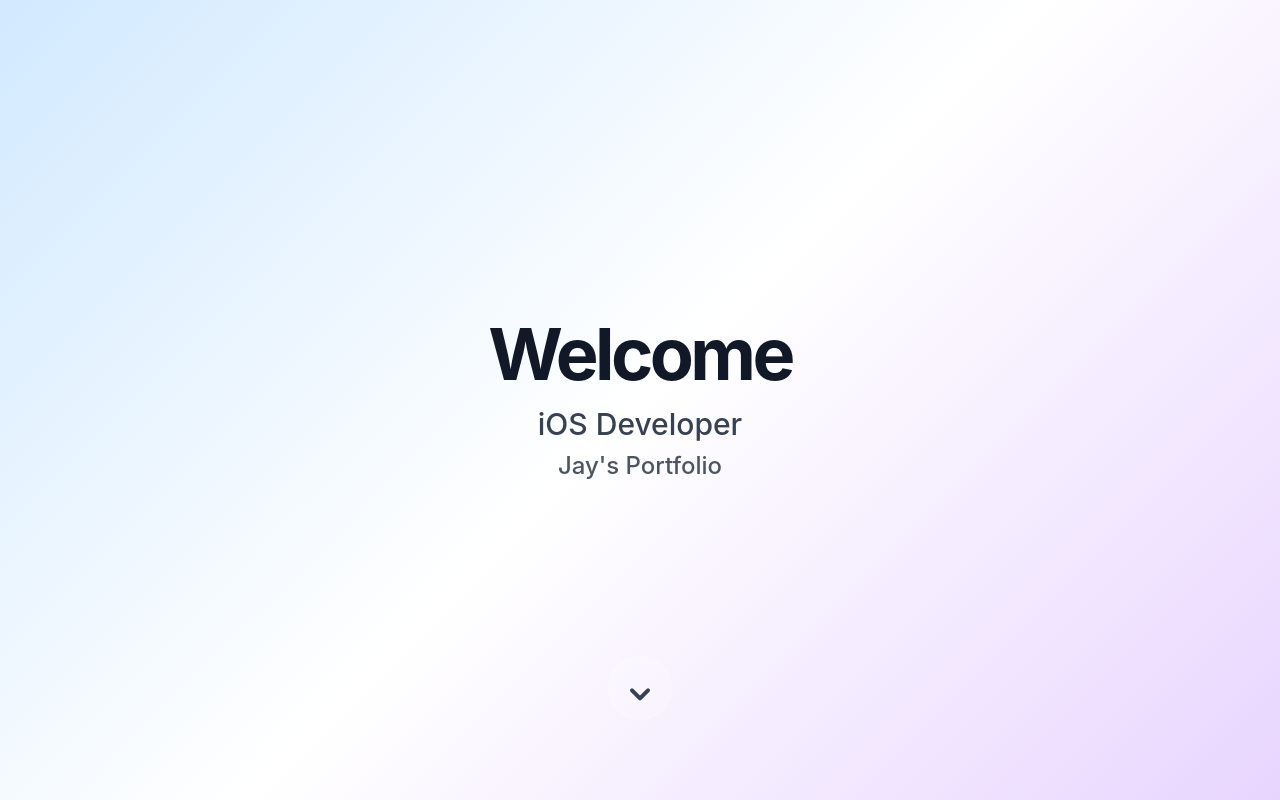
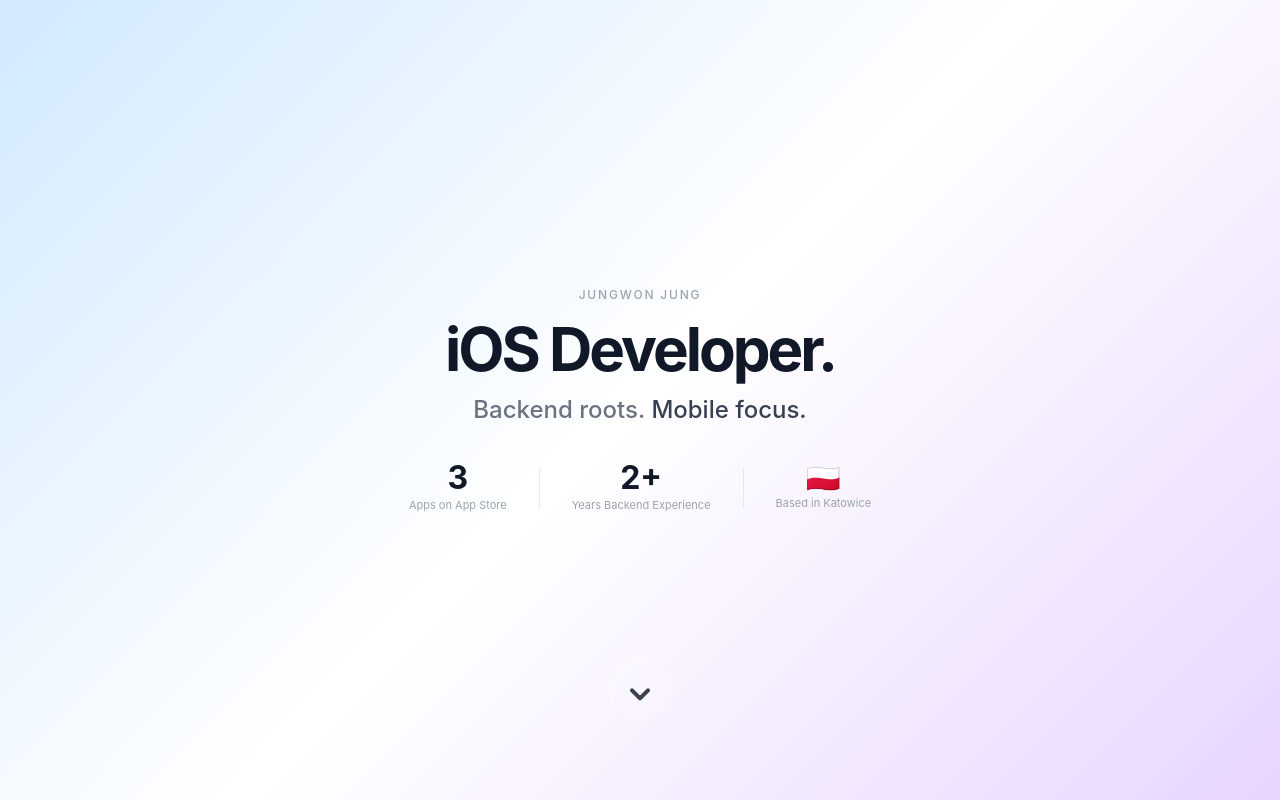
Before and after one commit to jungwonJung/Jay-Portfolio, a React (Create React App) app: page / in a window 1280 px wide. Built offline with nearby package versions, Linux system fonts and the light colour scheme; a web font is replaced by a local one.

Commit message:
updated my data

```diff
--- a/src/components/IOSProfile.tsx
+++ b/src/components/IOSProfile.tsx
@@ -4,11 +4,20 @@ const IOSProfile: React.FC = () => {
   return (
     <div className="flex flex-col items-center py-4 px-4">
       {/* Avatar */}
-      <div className="w-16 h-16 rounded-full bg-iosSecondaryBg-light mb-2 overflow-hidden">
+      <div
+        style={{
+          width: '64px',
+          height: '64px',
+          borderRadius: '50%',
+          overflow: 'hidden',
+          marginBottom: '8px',
+          flexShrink: 0,
+        }}
+      >
         <img
           src="/Jay.png"
           alt="JungWon JUNG"
-          className="w-full h-full object-cover"
+          style={{ width: '64px', height: '64px', objectFit: 'cover', display: 'block' }}
         />
       </div>
 
@@ -18,8 +27,13 @@ const IOSProfile: React.FC = () => {
       </h1>
 
       {/* Subtitle */}
-      <p className="text-[16px] text-iosSecondaryLabel-light">
-        iOS Developer
+      <p className="text-[15px] text-iosSecondaryLabel-light mb-1">
+        iOS Developer · Backend Engineer
+      </p>
+
+      {/* App Store badge */}
+      <p className="text-[12px] text-blue-500 font-medium tracking-wide">
+        3 Apps on the App Store
       </p>
     </div>
   );
--- a/src/components/LandingHero.tsx
+++ b/src/components/LandingHero.tsx
@@ -105,61 +105,74 @@ const LandingHero: React.FC<LandingHeroProps> = ({ onScrollDown }) => {
         initial={{ opacity: 0 }}
         animate={{ opacity: 1 }}
         transition={{ duration: 1.2, ease: 'easeOut' }}
-        className="text-center px-4 w-full max-w-4xl"
         style={{
+          textAlign: 'center',
+          padding: '0 24px',
+          width: '100%',
+          maxWidth: '672px',
           paddingTop: 'env(safe-area-inset-top)',
-          paddingBottom: 'env(safe-area-inset-bottom)'
+          paddingBottom: 'env(safe-area-inset-bottom)',
         }}
       >
-        {/* Welcome Text with Apple-style Animation */}
+        {/* Name label */}
+        <motion.p
+          style={{ fontSize: '12px', fontWeight: 500, letterSpacing: '0.15em', color: '#9ca3af', textTransform: 'uppercase', marginBottom: '12px' }}
+          initial={{ opacity: 0, y: 20 }}
+          animate={{ opacity: 1, y: 0 }}
+          transition={{ duration: 0.7, ease: [0.16, 1, 0.3, 1], delay: 0.2 }}
+        >
+          JungWon JUNG
+        </motion.p>
+
+        {/* Main headline */}
         <motion.h1
-          className="text-4xl sm:text-5xl md:text-6xl lg:text-7xl font-bold tracking-tighter text-gray-900 mb-4"
-          initial={{ opacity: 0, y: 50, scale: 0.9 }}
+          className="text-4xl sm:text-5xl md:text-6xl font-bold tracking-tighter text-gray-900"
+          style={{ marginBottom: '12px', lineHeight: '1.1' }}
+          initial={{ opacity: 0, y: 40, scale: 0.95 }}
           animate={{ opacity: 1, y: 0, scale: 1 }}
-          transition={{
-            duration: 1,
-            ease: [0.16, 1, 0.3, 1], // Apple's custom easing curve
-            delay: 0.2
-          }}
+          transition={{ duration: 1, ease: [0.16, 1, 0.3, 1], delay: 0.35 }}
         >
-          <motion.span
-            initial={{ opacity: 0, y: 20 }}
-            animate={{ opacity: 1, y: 0 }}
-            transition={{
-              duration: 0.8,
-              ease: [0.16, 1, 0.3, 1],
-              delay: 0.4
-            }}
-          >
-            Welcome
-          </motion.span>
+          iOS Developer.
         </motion.h1>
 
-        <motion.h2
-          className="text-xl sm:text-2xl md:text-3xl font-medium text-gray-700 mb-2"
+        {/* Subheadline */}
+        <motion.p
+          className="text-xl sm:text-2xl font-medium"
+          style={{ color: '#6b7280', marginBottom: '36px' }}
           initial={{ opacity: 0, y: 30 }}
           animate={{ opacity: 1, y: 0 }}
-          transition={{
-            duration: 0.8,
-            ease: [0.16, 1, 0.3, 1],
-            delay: 0.6
-          }}
+          transition={{ duration: 0.8, ease: [0.16, 1, 0.3, 1], delay: 0.55 }}
         >
-          iOS Developer
-        </motion.h2>
+          Backend roots.{' '}
+          <span style={{ color: '#374151' }}>Mobile focus.</span>
+        </motion.p>
 
-        <motion.h3
-          className="text-lg sm:text-xl md:text-2xl font-medium text-gray-600"
-          initial={{ opacity: 0, y: 30 }}
+        {/* Stats row — inline styles to guarantee layout */}
+        <motion.div
+          style={{ display: 'flex', alignItems: 'center', justifyContent: 'center', gap: '32px' }}
+          initial={{ opacity: 0, y: 20 }}
           animate={{ opacity: 1, y: 0 }}
-          transition={{
-            duration: 0.8,
-            ease: [0.16, 1, 0.3, 1],
-            delay: 0.8
-          }}
+          transition={{ duration: 0.8, ease: [0.16, 1, 0.3, 1], delay: 0.75 }}
         >
-          Jay's Portfolio
-        </motion.h3>
+          <div style={{ textAlign: 'center' }}>
+            <p style={{ fontSize: '32px', fontWeight: 700, color: '#111827', lineHeight: 1 }}>3</p>
+            <p style={{ fontSize: '11px', color: '#9ca3af', marginTop: '4px', lineHeight: '1.4' }}>Apps on{'\n'}App Store</p>
+          </div>
+
+          <div style={{ width: '1px', height: '40px', backgroundColor: '#e5e7eb' }} />
+
+          <div style={{ textAlign: 'center' }}>
+            <p style={{ fontSize: '32px', fontWeight: 700, color: '#111827', lineHeight: 1 }}>2+</p>
+            <p style={{ fontSize: '11px', color: '#9ca3af', marginTop: '4px', lineHeight: '1.4' }}>Years Backend{'\n'}Experience</p>
+          </div>
+
+          <div style={{ width: '1px', height: '40px', backgroundColor: '#e5e7eb' }} />
+
+          <div style={{ textAlign: 'center' }}>
+            <p style={{ fontSize: '28px', lineHeight: 1 }}>🇵🇱</p>
+            <p style={{ fontSize: '11px', color: '#9ca3af', marginTop: '4px', lineHeight: '1.4' }}>Based in{'\n'}Katowice</p>
+          </div>
+        </motion.div>
       </motion.div>
 
       {/* Bouncing Arrow - Responsive positioning */}
--- a/src/data/projects.ts
+++ b/src/data/projects.ts
@@ -20,20 +20,20 @@ export const projects: Project[] = [
     name: 'PARKinPL',
     imageSrc: '/assets/PARKinPL.png',
     imageAlt: 'Screens of PARKinPL iOS parking zone app',
-    shortDescription: 'Native iOS app that helps drivers instantly find parking zones and rates in major Polish cities.',
-    description: 'PARKinPL is a native UIKit-based iOS app that helps users find the correct parking zone and rates in major Polish cities. It uses GPS and MapKit for real-time zone detection, shows accurate parking prices and operating hours, and supports six cities including Warsaw, Kraków, Wrocław, Katowice, Łódź, and Pszczyna. All location processing happens locally on-device with no backend or network calls, so the app works fully offline once installed.',
+    shortDescription: 'Native iOS app for finding parking zones and rates across major Polish cities — built for the local market.',
+    description: 'PARKinPL is a native UIKit-based iOS app built specifically for drivers navigating Poland\'s paid parking zones. It uses GPS and MapKit for real-time zone detection, displays accurate parking prices and operating hours for 6 major cities, and runs 100% on-device with no backend, no internet required, and no user data collected.',
     descriptionBullets: [
-      'Native iOS app built entirely with UIKit.',
-      'Real-time parking zone detection in major Polish cities.',
-      'Fully offline functionality with 100% on-device processing.',
-      'Privacy-first design: No ads, no accounts, no tracking.',
-      'Available on the App Store for a seamless user experience.',
+      'Built specifically for the Polish market — covering Warsaw, Kraków, Wrocław, Katowice, Łódź, and Pszczyna.',
+      'Real-time parking zone detection using GPS and MapKit — fully offline after install.',
+      '100% on-device processing: no backend, no network calls, no user data collected.',
+      'Privacy-first: no ads, no accounts, no tracking — just the information drivers need.',
+      'Live on the App Store.',
     ],
     highlights: [
-      'Real-time parking zone detection using GPS and MapKit.',
-      'Accurate pricing and operating hours for 6 major Polish cities.',
-      'Built with UIKit and works fully offline with 100% on-device processing.',
-      'Released on the App Store with no ads, accounts, or subscriptions.',
+      'Real-time GPS zone detection — know exactly which zone you\'re in, instantly.',
+      'Accurate pricing and hours for 6 major Polish cities.',
+      'Fully offline: works anywhere, no signal required.',
+      'Zero privacy compromises — no ads, no accounts, no subscriptions.',
     ],
     links: [
       { label: 'GitHub', url: 'https://github.com/jungwonJung/PARKinPL' },
@@ -45,24 +45,51 @@ export const projects: Project[] = [
     appIcon: '/assets/PARKinPL.png',
   },
   {
+    id: 'challengers',
+    name: 'Challengers',
+    imageSrc: '/assets/Challengers.png',
+    imageAlt: 'Screens of Challengers iOS challenge app',
+    shortDescription: 'Social challenge app — create and join goals with friends. Live on the App Store.',
+    description: 'Challengers is an iOS app that lets users create and join challenges with friends. I lead both development and design in a small team, building the full product from onboarding to live data — shipped and available on the App Store. Built with SwiftUI + Combine using MVVM architecture, with Firebase powering real-time data management.',
+    descriptionBullets: [
+      'Led full development and design — from concept to App Store release.',
+      'Real-time challenge creation and tracking with friends.',
+      'SwiftUI + Combine with MVVM for clean, scalable state management.',
+      'Firebase backend for live data sync across users.',
+      'Live on the App Store.',
+    ],
+    highlights: [
+      'End-to-end ownership: design, architecture, development, and release.',
+      'Onboarding, challenge creation, and history flows with strong UX focus.',
+      'MVVM + Combine for reactive, testable architecture.',
+      'Firebase-backed real-time data — live for real users.',
+    ],
+    links: [
+      { label: 'App Store', url: 'https://apps.apple.com/pl/app/challlengers/id6758675338' },
+    ],
+    technologies: ['Swift', 'SwiftUI', 'Combine', 'Firebase', 'MVVM'],
+    appStoreUrl: 'https://apps.apple.com/pl/app/challlengers/id6758675338',
+    appIcon: '/assets/Challengers.png',
+  },
+  {
     id: 'dev60s',
     name: 'Dev60s',
     imageSrc: '/assets/Dev60s.png',
     imageAlt: 'Screens of Dev60s iOS interview quiz app',
-    shortDescription: 'Premium iOS quiz app for developers preparing for technical interviews with 60-second challenges.',
-    description: 'Dev60s is a premium iOS quiz app that helps developers prepare for technical interviews through time-boxed 60-second questions. It covers Swift, iOS development, computer science, algorithms, and data structures with multiple difficulty levels and flexible session lengths, delivering instant feedback and detailed results in a polished SwiftUI experience.',
+    shortDescription: 'iOS quiz app for developers — 60-second technical interview challenges. Live on the App Store.',
+    description: 'Dev60s is an iOS quiz app that helps developers prepare for technical interviews through 60-second time-boxed questions. It covers Swift, iOS development, computer science fundamentals, algorithms, and data structures — with multiple difficulty levels, flexible session lengths, real-time haptic feedback, and a detailed results breakdown.',
     descriptionBullets: [
-      '60-second timer per question with optional strict mode.',
-      'Multiple categories: Swift, iOS development, CS fundamentals, algorithms, and data structures.',
-      'Difficulty levels: Easy, Normal, Hard with 20/30/40-question sessions.',
+      '60-second timer per question with optional strict mode to simulate real interview pressure.',
+      'Categories: Swift, iOS development, CS fundamentals, algorithms, and data structures.',
+      'Three difficulty levels (Easy / Normal / Hard) with 20, 30, or 40-question sessions.',
       'Real-time answer feedback with haptics and animations.',
-      'Detailed results with performance messaging and incorrect answers list.',
+      'Detailed results breakdown showing weak areas and incorrect answers.',
     ],
     highlights: [
-      'Time-boxed 60-second challenges that simulate interview pressure.',
+      'Time-boxed 60-second challenges that simulate real interview pressure.',
       'Flexible session setup with difficulty levels and question counts.',
-      'Real-time feedback with haptics and polished SwiftUI animations.',
-      'Comprehensive results breakdown to improve weak areas.',
+      'Haptics and polished SwiftUI animations for a premium feel.',
+      'Comprehensive results to identify and improve weak areas.',
     ],
     links: [
       { label: 'GitHub', url: 'https://github.com/jungwonJung/Dev60s' },
@@ -73,28 +100,4 @@ export const projects: Project[] = [
     githubUrl: 'https://github.com/jungwonJung/Dev60s',
     appIcon: '/assets/Dev60s.png',
   },
-  {
-    id: 'challengers',
-    name: 'Challengers',
-    imageSrc: '/assets/Challengers.png',
-    imageAlt: 'Screens of Challengers iOS challenge app',
-    shortDescription: 'Social challenge app for friends with warm, iOS-grouped UI and MVVM architecture.',
-    description: 'Challengers is an iOS app that lets users create and join challenges with friends. I am leading both development and design in a small team project, with an MVP targeted for February 2026 and App Store release planned after. It uses SwiftUI + Combine with MVVM, and real data is managed through Firebase.',
-    descriptionBullets: [
-      'Team project where I lead both development and design.',
-      'MVP planned for February 2026, App Store release after completion.',
-      'Uses SwiftUI + Combine with MVVM for clean state management.',
-      'Firebase is used for real-time data management.',
-      'Commercial project in progress; source code and store links are not public.',
-    ],
-    highlights: [
-      'Create and join challenges with friends using a warm, iOS grouped UI style.',
-      'Onboarding, challenge creation, and history flows with strong UX focus.',
-      'MVVM architecture with Combine and global state injection.',
-      'Firebase-backed data for live challenge management.',
-    ],
-    links: [],
-    technologies: ['Swift', 'SwiftUI', 'Combine', 'Firebase', 'MVVM'],
-    appIcon: '/assets/Challengers.png',
-  },
 ];
--- a/src/pages/IOSHome.tsx
+++ b/src/pages/IOSHome.tsx
@@ -1,14 +1,34 @@
 import React from 'react';
 import { useNavigate } from 'react-router-dom';
 import { motion } from 'framer-motion';
-import { HiOutlineCode, HiOutlineBriefcase, HiOutlineMail, HiOutlineDocumentText } from 'react-icons/hi';
+import { HiOutlineBriefcase, HiOutlineMail, HiOutlineDocumentText, HiOutlineAcademicCap } from 'react-icons/hi';
 import { BsGithub, BsLinkedin } from 'react-icons/bs';
+import { Smartphone, Server } from 'lucide-react';
 import IOSProfile from '../components/IOSProfile';
 import IOSGroup from '../components/IOSGroup';
 import IOSRow from '../components/IOSRow';
 import IPhoneMockup from '../components/IPhoneMockup';
 import { projects } from '../data/projects';
 import { careerItems } from '../data/career';
+
+const iosSkills = [
+  'Swift',
+  'SwiftUI',
+  'UIKit',
+  'Combine',
+  'CoreLocation',
+  'MapKit',
+  'Firebase',
+  'MVVM',
+];
+
+const backendSkills = [
+  'NestJS',
+  'TypeScript',
+  'MySQL · MongoDB',
+  'Elasticsearch',
+  'REST APIs',
+];
 
 const IOSHome: React.FC = () => {
   const navigate = useNavigate();
@@ -23,8 +43,9 @@ const IOSHome: React.FC = () => {
         className="w-full flex flex-col bg-[#F2F2F7]"
         style={{ paddingTop: '0px' }}
       >
-        {/* Content starts below Status Bar (44px) */}
-        <div className="w-full pb-2" style={{ paddingLeft: '16px', paddingRight: '16px', paddingTop: '0px', marginTop: '0px' }}>
+        {/* Content starts below Status Bar */}
+        <div className="w-full pb-4" style={{ paddingLeft: '16px', paddingRight: '16px', paddingTop: '0px', marginTop: '0px' }}>
+
           {/* Profile Section */}
           <div className="py-0.5">
             <IOSProfile />
@@ -32,39 +53,48 @@ const IOSHome: React.FC = () => {
 
           {/* About Section */}
           <IOSGroup title="ABOUT" className="mb-2">
-            <IOSRow
-              label="Name"
-              value="JungWon JUNG"
-            />
+            <IOSRow label="Name" value="JungWon JUNG" />
             <div className="ios-separator" />
-            <IOSRow
-              label="Role"
-              value="iOS Developer"
-            />
+            <IOSRow label="Role" value="iOS Developer" />
             <div className="ios-separator" />
-            <IOSRow
-              label="Location"
-              value="Katowice, Poland"
-            />
+            <IOSRow label="Location" value="Katowice, Poland" />
+            <div className="ios-separator" />
+            {/* Bio */}
+            <div className="px-4 py-3">
+              <p style={{ fontSize: '14px', lineHeight: '1.75', letterSpacing: '0.01em', color: '#3C3C43' }}>
+                Spent a few years as a backend developer in Seoul — building APIs, optimizing queries, learning how real products work under the hood.
+                At some point I wanted to build the parts users actually touch.
+                Moved to Poland, picked up Swift, and shipped{' '}
+                <span style={{ fontWeight: 600, color: '#000' }}>3 apps to the App Store</span>
+                {' '}— including PARKinPL, built specifically for navigating parking in Polish cities.
+              </p>
+            </div>
           </IOSGroup>
 
-          {/* Skills Section */}
-          <IOSGroup title="SKILLS" className="mb-2">
-            <IOSRow
-              label="Swift"
-            />
-            <div className="ios-separator" />
-            <IOSRow
-              label="SwiftUI"
-            />
-            <div className="ios-separator" />
-            <IOSRow
-              label="NestJS"
-            />
-            <div className="ios-separator" />
-            <IOSRow
-              label="TypeScript"
-            />
+          {/* iOS Skills Section */}
+          <IOSGroup title="iOS DEVELOPMENT" className="mb-2">
+            {iosSkills.map((skill, index) => (
+              <React.Fragment key={skill}>
+                <IOSRow
+                  leftIcon={<Smartphone className="w-4 h-4 text-blue-500" />}
+                  label={skill}
+                />
+                {index < iosSkills.length - 1 && <div className="ios-separator" />}
+              </React.Fragment>
+            ))}
+          </IOSGroup>
+
+          {/* Backend Skills Section */}
+          <IOSGroup title="BACKEND & WEB" className="mb-2">
+            {backendSkills.map((skill, index) => (
+              <React.Fragment key={skill}>
+                <IOSRow
+                  leftIcon={<Server className="w-4 h-4 text-orange-500" />}
+                  label={skill}
+                />
+                {index < backendSkills.length - 1 && <div className="ios-separator" />}
+              </React.Fragment>
+            ))}
           </IOSGroup>
 
           {/* Projects Section */}
@@ -72,8 +102,9 @@ const IOSHome: React.FC = () => {
             {projects.map((project, index) => (
               <React.Fragment key={project.id}>
                 <IOSRow
-                  leftIcon={<HiOutlineCode className="w-5 h-5 text-iosLabel-light" />}
+                  leftIcon={<Smartphone className="w-4 h-4 text-iosLabel-light" />}
                   label={project.name}
+                  value={project.appStoreUrl ? 'App Store' : undefined}
                   onClick={() => navigate(`/project/${project.id}`)}
                   showChevron
                 />
@@ -89,12 +120,36 @@ const IOSHome: React.FC = () => {
                 <IOSRow
                   leftIcon={<HiOutlineBriefcase className="w-5 h-5 text-iosLabel-light" />}
                   label={career.company}
+                  value={career.period.split('—')[0].trim().split(' ').pop()}
                   onClick={() => navigate(`/career/${career.id}`)}
                   showChevron
                 />
                 {index < careerItems.length - 1 && <div className="ios-separator" />}
               </React.Fragment>
             ))}
+          </IOSGroup>
+
+          {/* Education Section */}
+          <IOSGroup title="EDUCATION" className="mb-2">
+            <IOSRow
+              leftIcon={<HiOutlineAcademicCap className="w-5 h-5 text-iosLabel-light" />}
+              label="WSB University"
+            />
+            <div className="ios-separator" />
+            <IOSRow
+              label="Major"
+              value="Computer Science"
+            />
+            <div className="ios-separator" />
+            <IOSRow
+              label="Degree"
+              value="B.Sc."
+            />
+            <div className="ios-separator" />
+            <IOSRow
+              label="Expected"
+              value="Winter 2026"
+            />
           </IOSGroup>
 
           {/* Contact Section */}
@@ -128,6 +183,7 @@ const IOSHome: React.FC = () => {
               showChevron
             />
           </IOSGroup>
+
         </div>
       </motion.div>
     </IPhoneMockup>
```
Also changed, not shown: src/data/career.ts (+19 -19 lines).
